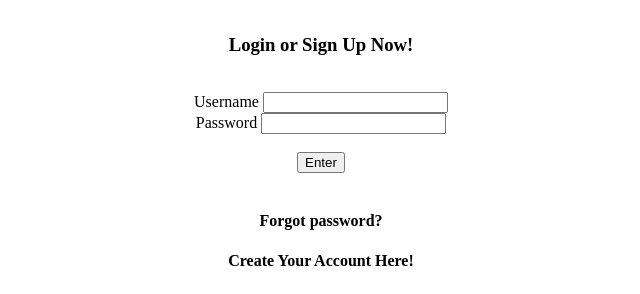
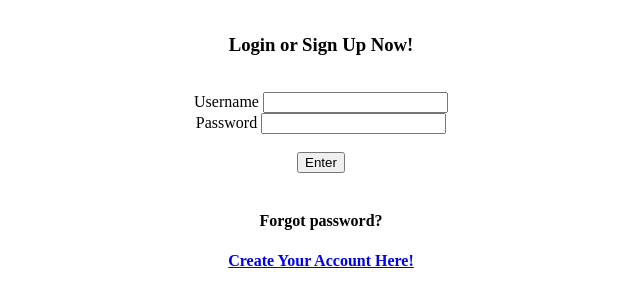
Before and after one commit to ctrlghost/trabalho-2025-07-07, a plain HTML site: page login.html in a window 1280 px wide. Shown: the part 506-800 px from the top of the page, without its empty margins (319-959 px from the left). Drawn offline with Linux system fonts and the light colour scheme.

Commit message:
Fixed typo

```diff
--- a/login.html
+++ b/login.html
@@ -30,6 +30,6 @@ ________________________________________________________________________________
     <button type="submit">Enter</button></div>
     <br>
     <h4 style="text-align:center;">Forgot password?</h4>
-    <a href"signup.html"><h4 style="text-align: center;">Create Your Account Here!</h4></a>
+    <a href="signup.html"><h4 style="text-align: center;">Create Your Account Here!</h4></a>
 </body>
 </html>
```
